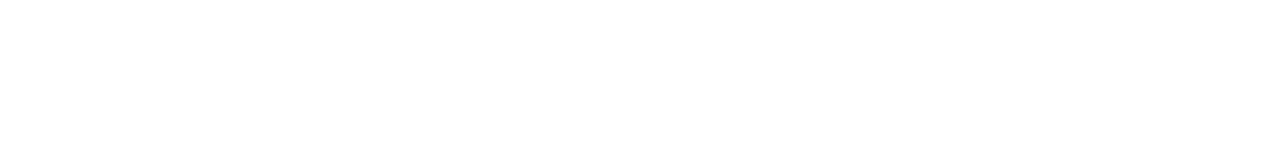
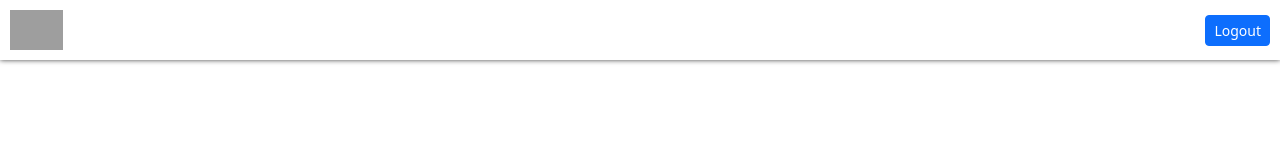
Before and after one commit to sampathmenuka/todoo, a plain HTML site: page TODO/frontend/pages/dashboard.html in a window 1280 px wide. Drawn offline with nearby package versions, Linux system fonts and the light colour scheme; sample sign-in values are in the browser's storage; grey boxes are pictures that could not be loaded.

Commit message:
feat: enhance dashboard layout with header and logout functionality

```diff
--- a/TODO/frontend/pages/dashboard.html
+++ b/TODO/frontend/pages/dashboard.html
@@ -1,12 +1,34 @@
-<!DOCTYPE html>
+<!doctype html>
 <html lang="en">
 <head>
     <meta charset="UTF-8">
-    <meta name="viewport" content="width=device-width, initial-scale=1.0">
+    <meta name="viewport"
+          content="width=device-width, user-scalable=no, initial-scale=1.0, maximum-scale=1.0, minimum-scale=1.0">
+    <meta http-equiv="X-UA-Compatible" content="ie=edge">
     <title>Document</title>
+    <link href="https://cdn.jsdelivr.net/npm/bootstrap@5.3.8/dist/css/bootstrap.min.css" rel="stylesheet" integrity="sha384-sRIl4kxILFvY47J16cr9ZwB07vP4J8+LH7qKQnuqkuIAvNWLzeN8tE5YBujZqJLB" crossorigin="anonymous">
     <link rel="stylesheet" href="../styles/dashboard.css">
 </head>
 <body>
+<div class="header-outer">
+    <div class="logo">
+        <img src="https://upload.wikimedia.org/wikipedia/commons/6/6d/Todoist_logo.png" alt="">
+    </div>
+    <div class="signup">
+        <button id="btnLogout" class="btn btn-primary btn-sm">Logout</button>
+    </div>
+</div>
+<script>
 
+    const token = localStorage.getItem('token');
+    if(!token){
+        window.location.href='login.html';
+    }
+
+    document.getElementById('btnLogout').addEventListener('click', function (){
+        localStorage.removeItem('token');
+        window.location.href='index.html';
+    })
+</script>
 </body>
 </html>
--- a/TODO/frontend/styles/dashboard.css
+++ b/TODO/frontend/styles/dashboard.css
@@ -0,0 +1,15 @@
+.header-outer{
+    width: 100%;
+    height: 60px;
+    padding: 0 10px;
+    box-shadow: 0px 0px 5px 0px rgba(0,0,0,0.75);
+    -webkit-box-shadow: 0px 0px 5px 0px rgba(0,0,0,0.75);
+    -moz-box-shadow: 0px 0px 5px 0px rgba(0,0,0,0.75);
+
+    display: flex;
+    align-items: center;
+    justify-content: space-between;
+}
+.logo img{
+    height: 40px;
+}
```
